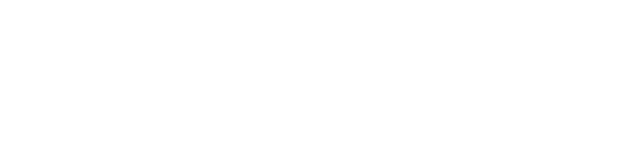
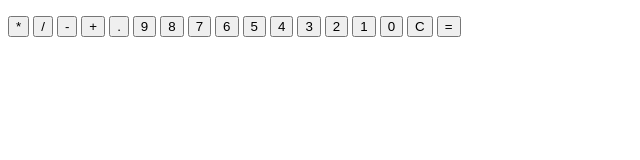
Before and after one commit to Rohan-Shakya/Simple-Calculator, a plain HTML site: page index.html in a window 1280 px wide. Shown: the whole page, without its empty margins (0-640 px from the left). Drawn offline with Linux system fonts and the light colour scheme.

Commit message:
completed html code

```diff
--- a/index.html
+++ b/index.html
@@ -7,6 +7,26 @@
     <link rel="stylesheet" href="css/style.css">
 </head>
 <body>
+    <p></p>
+        <div id="calculator">
+            <button id="operator" data-nums="*">*</button>
+            <button id="operator" data-nums="/">/</button>
+            <button id="operator" data-nums="-">-</button>
+            <button id="operator" data-nums="+">+</button>
+            <button id="number" data-nums=".">.</button>
+            <button id="number" data-nums="9">9</button>
+            <button id="number" data-nums="8">8</button>
+            <button id="number" data-nums="7">7</button>
+            <button id="number" data-nums="6">6</button>
+            <button id="number" data-nums="5">5</button>
+            <button id="number" data-nums="4">4</button>
+            <button id="number" data-nums="3">3</button>
+            <button id="number" data-nums="2">2</button>
+            <button id="number" data-nums="1">1</button>
+            <button id="number" data-nums="0">0</button>
+            <button id="clear">C</button>
+            <button id="result">=</button>
+        </div>
 
     <script src="js/app.js"></script>
 </body>
```
